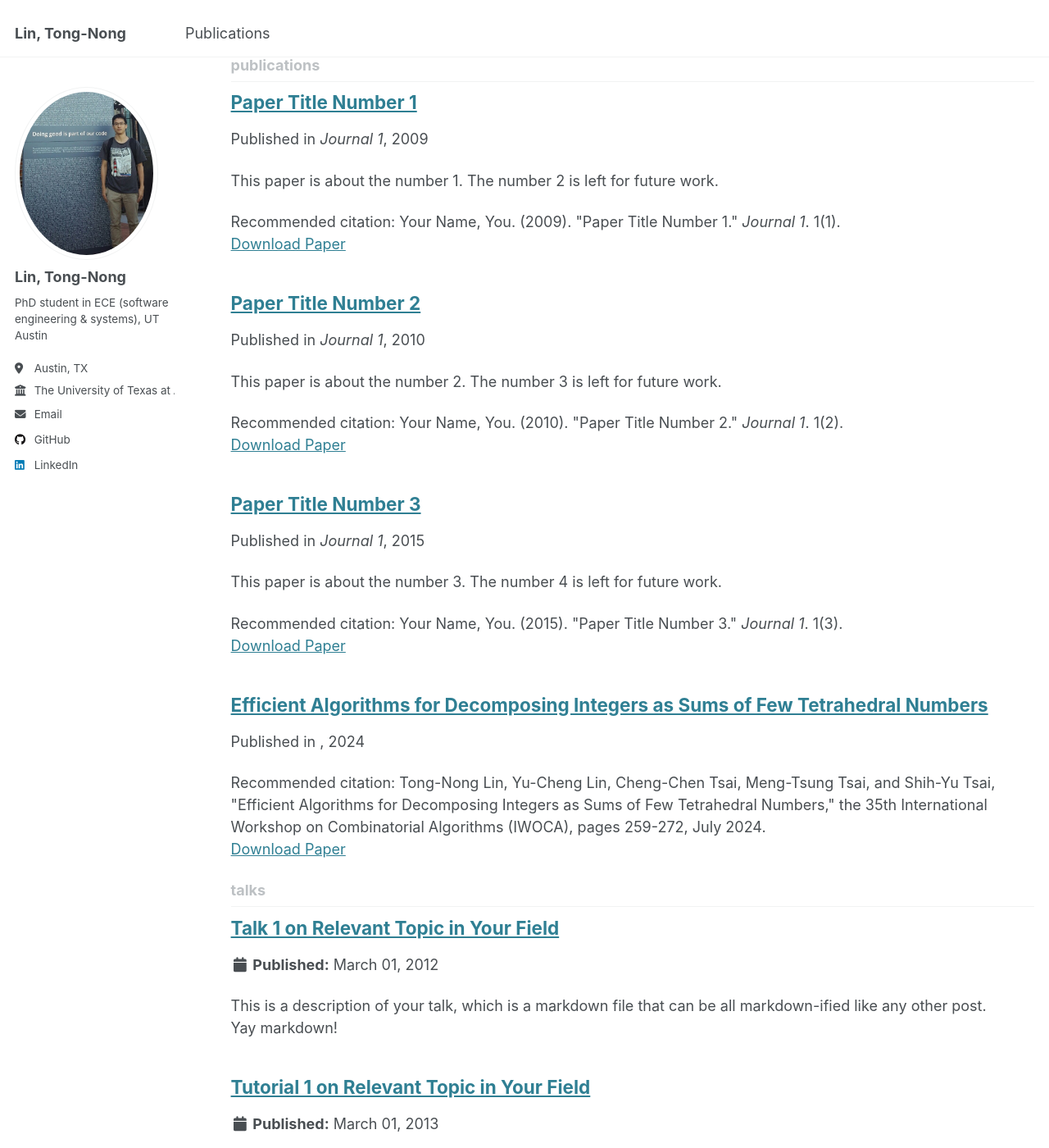
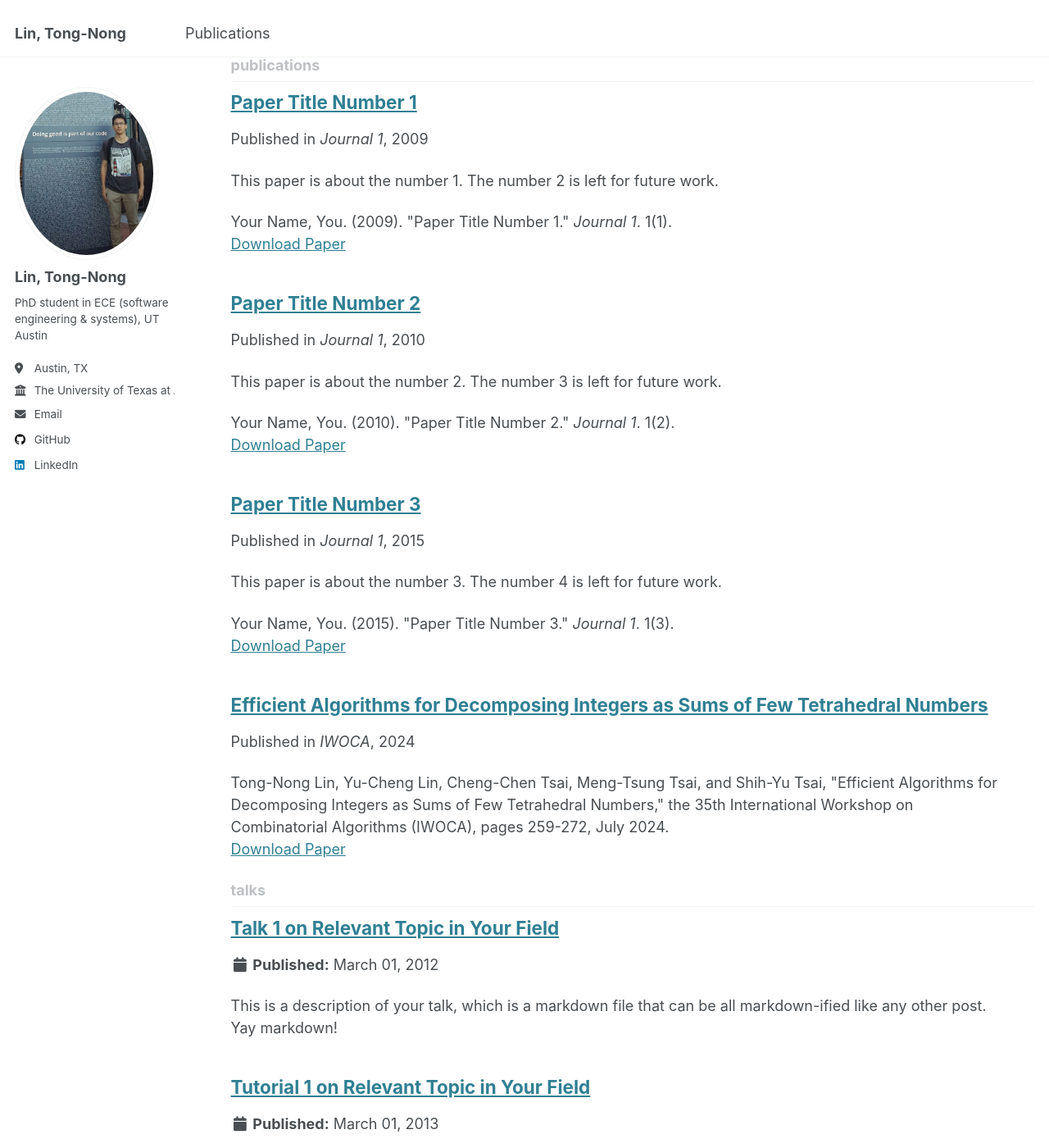
Before and after one commit to lintongnong/lintongnong.github.io, a Jekyll site: the page built from _pages/collection-archive.html, in a window 1280 px wide and 1400 px high, scrolled down 1049 px. Shown: the whole window at 82% size. Built offline with Jekyll 4.4.1, drawn with Linux system fonts in a browser that asks for light colours.

Commit message:
remove Recommend citation: & add venue in publications/xxx.md

```diff
--- a/_includes/archive-single.html
+++ b/_includes/archive-single.html
@@ -53,13 +53,13 @@
     {% endif %}
 
     {% if post.citation and post.paperurl and post.slidesurl %}
-      <p>Recommended citation: {{ post.citation }}<br /><a href="{{ post.paperurl }}">Download Paper</a> | <a href="{{ post.slidesurl }}">Download Slides</a></p>
+      <p>{{ post.citation }}<br /><a href="{{ post.paperurl }}">Download Paper</a> | <a href="{{ post.slidesurl }}">Download Slides</a></p>
     {% elsif post.citation and post.paperurl %}
-      <p>Recommended citation: {{ post.citation }}<br /><a href="{{ post.paperurl }}">Download Paper</a></p>
+      <p>{{ post.citation }}<br /><a href="{{ post.paperurl }}">Download Paper</a></p>
     {% elsif post.citation and post.slidesurl %}
-      <p>Recommended citation: {{ post.citation }}<br /><a href="{{ post.slidesurl }}">Download Slides</a></p>
+      <p>{{ post.citation }}<br /><a href="{{ post.slidesurl }}">Download Slides</a></p>
     {% elsif post.citation %}
-      <p>Recommended citation: {{ post.citation }}</p>
+      <p>{{ post.citation }}</p>
     {% elsif post.paperurl %}
       <p><a href=" {{ post.paperurl }} ">Download Paper</a></p>
     {% elsif post.slidesurl %}
--- a/_publications/2024-07-01-Pollock_tetrahedral_numbers_conjecture_iwoca.md
+++ b/_publications/2024-07-01-Pollock_tetrahedral_numbers_conjecture_iwoca.md
@@ -6,7 +6,7 @@
 # permalink: /publication/Efficient_Algorithms_for_Decomposing_Integers_as_Sums_of_Few_Tetrahedral_Numbers
 # excerpt: # 'This paper is about the number 2. The number 3 is left for future work.'
 date: 2024-07-01
-# venue: 'Journal 1'
+venue: 'IWOCA'
 # slidesurl: 'http://academicpages.github.io/files/slides2.pdf'
 paperurl: 'http://lintongnong.github.io/files/Pollock_tetrahedral_numbers_conjecture_iwoca.pdf'
 citation: 	Tong-Nong Lin, Yu-Cheng Lin, Cheng-Chen Tsai, Meng-Tsung Tsai, and Shih-Yu Tsai, "Efficient Algorithms for Decomposing Integers as Sums of Few Tetrahedral Numbers," the 35th International Workshop on Combinatorial Algorithms (IWOCA), pages 259-272, July 2024.
```
